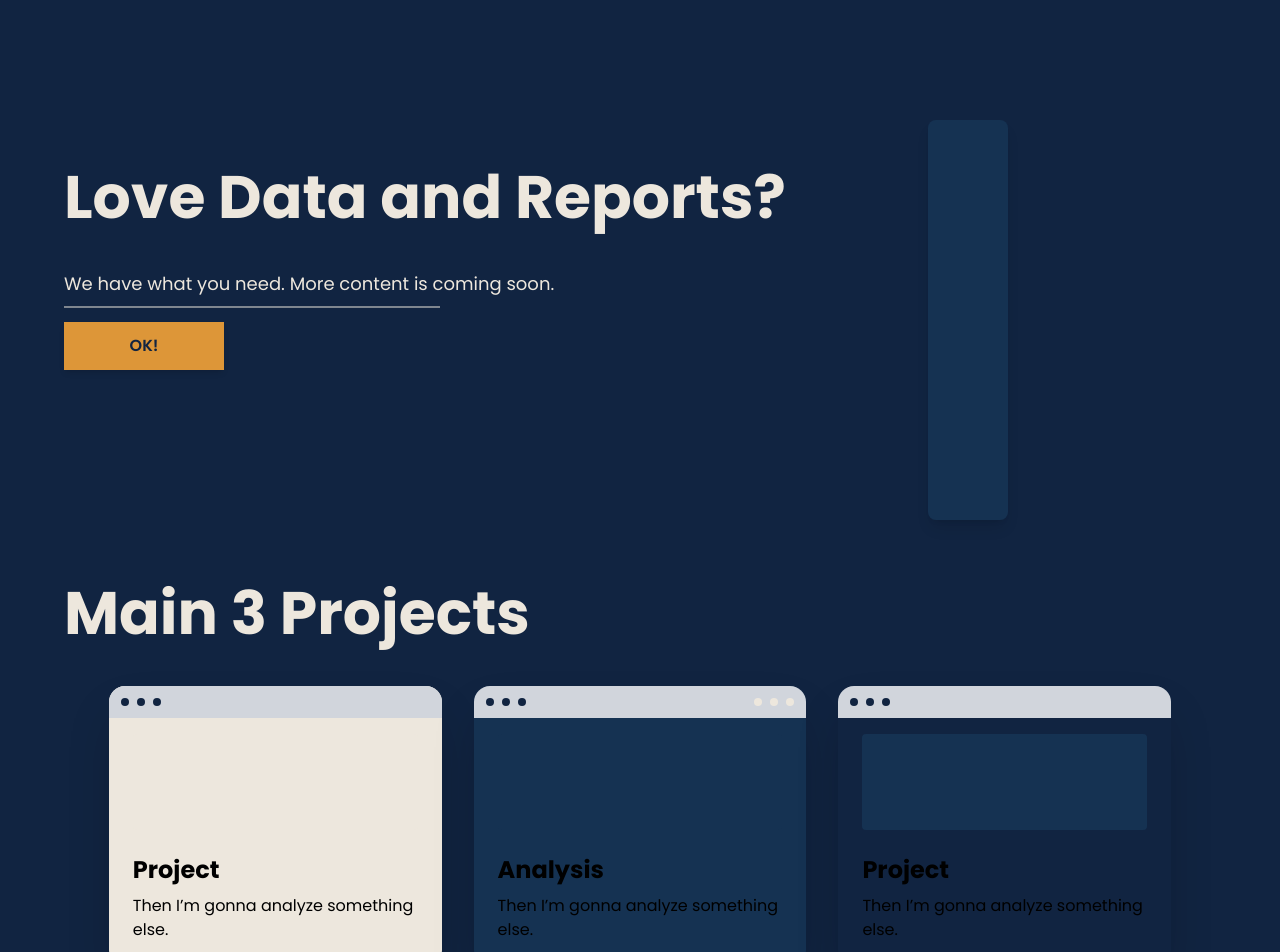
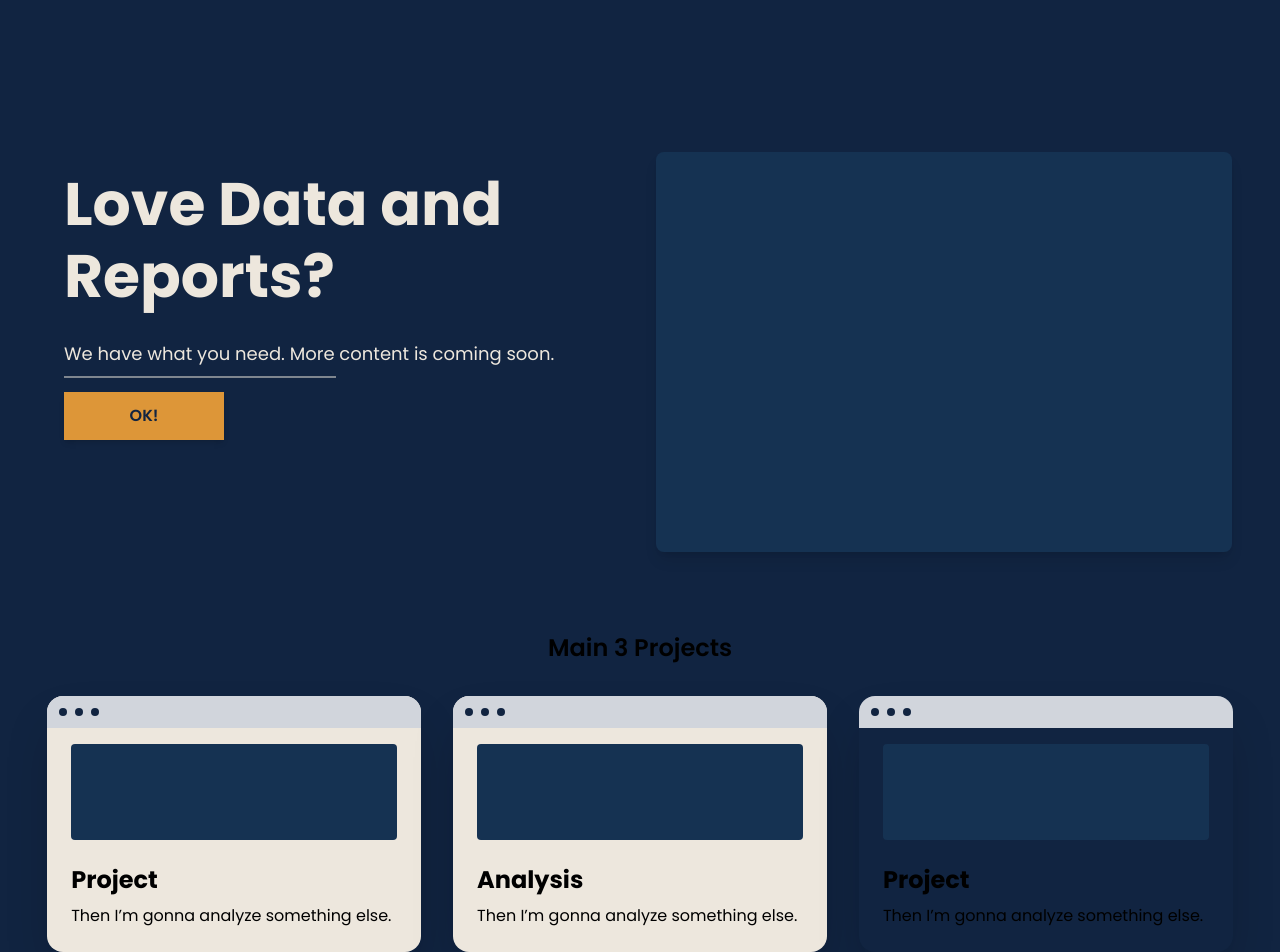
Before and after one commit to Rachalisda/personal-web, a Next.js app in the folder personal-web/: page / in a window 1280 px wide. Shown: the part 200-1152 px from the top of the page. Built offline with nearby package versions, Linux system fonts and the light colour scheme.

Commit message:
Footer in place

```diff
--- a/personal-web/src/app/layout.js
+++ b/personal-web/src/app/layout.js
@@ -3,7 +3,7 @@
 import { Poppins } from "next/font/google";
 import Link from "next/link"; // Import Link for routing
 import "./globals.css";
-import "./styles/footer";
+import Footer from "./styles/footer.js"; // Adjust path if needed
 
 const poppins = Poppins({
   variable: "--font-sans",
@@ -40,9 +40,12 @@ export default function RootLayout({ children }) {
         </nav>
 
         {/* Main Content */}
-        <div className="scroll-container content">
+        <div className="scroll-container content min-h-screen flex flex-col">
+        <main className="flex-grow">
           {children}
-        </div>
+        </main>
+        <Footer />
+      </div>
 
       </body>
 
--- a/personal-web/src/app/page.js
+++ b/personal-web/src/app/page.js
@@ -4,14 +4,13 @@ import Card from './styles/card';
 
 export default function Page() {
   return (
-    <div className="page-style">
-         <div className="bg-[var(--background)]">
-        {/* Container: sets up stacking for hero and content */}
-        <div className="container relative overflow-hidden md:overflow-visible mx-auto flex flex-col md:flex-row items-start min-h-[400px] md:min-h-auto">
-
-          {/* Main Content: above hero */}
-          <div className="relative z-10 p-8 w-full md:w-[5000px]">
-            <h1>Love Data and Reports?</h1>
+    <main className="flex-grow">
+      {/* Hero Section */}
+      <div className="bg-[var(--background)]">
+        <div className="container mx-auto flex flex-col md:flex-row items-start min-h-[400px] gap-8 px-4 py-8">
+          {/* Main Content */}
+          <div className="relative z-10 p-4 md:w-1/2">
+            <h1 className="text-3xl font-bold mb-4">Love Data and Reports?</h1>
             <p className="text-lg text-[var(--text-color)] mb-6 relative">
               We have what you need. More content is coming soon.
               <span className="absolute left-0 bottom-[-10px] w-[50%] h-[2px] bg-[var(--text-color)] opacity-50"></span>
@@ -19,94 +18,52 @@ export default function Page() {
             <Button variant="primary">OK!</Button>
           </div>
 
-       {/* Hero Section: behind content on small screens, floats right on md+ */}
-          <div className="absolute inset-0 z-0 h-[400px] w-full
-                          md:static md:inset-auto md:h-[400px] md:w-auto md:ml-20 md:mr-60">
-            <div className="bg-[var(--foreground)] h-full w-full p-10 rounded-lg shadow-lg">
-              {/* Hero content */}
-            </div>
+          {/* Hero Visual / Decorative Box */}
+          <div className="relative z-0 md:w-1/2">
+            <div className="bg-[var(--foreground)] h-[400px] w-full p-10 rounded-lg shadow-lg" />
           </div>
-
         </div>
       </div>
 
-<section className="bg-[var(--background)] py-12 p-16">
-       <h1>
-        Main 3 Projects
-       </h1>
-        <div className="container mx-auto px-4">
-          <div className="flex flex-col space-y-8 md:flex-row md:space-y-0 md:space-x-8">
-            {/* Analysis card */}
-            <div className="w-full md:w-1/3 flex justify-center">
+      {/* Projects Section */}
+      <section className="bg-[var(--background)] py-12 px-4">
+        <h2 className="text-2xl font-semibold text-center mb-8">Main 3 Projects</h2>
+        <div className="container mx-auto flex flex-col space-y-8 md:flex-row md:space-y-0 md:space-x-8">
+          {[1, 2, 3].map((_, idx) => (
+            <div key={idx} className="w-full md:w-1/3 flex justify-center">
               <Card
-                title="Project"
+                title={idx === 1 ? "Analysis" : "Project"}
                 topBarLight={3}
                 topBarDark={3}
-                variant="light"
+                variant={idx === 2 ? "dark" : "light"}
                 secondDots={false}
                 footer={
-                  <>
-                    <div className="bg-[var(--text-color)] flex-1 h-24 rounded" />
-                  </>
+                  <div className="bg-[var(--foreground)] flex-1 h-24 rounded" />
                 }
               >
                 Then I’m gonna analyze something else.
               </Card>
             </div>
+          ))}
+        </div>
 
-             {/* Analysis card */}
-            <div className="w-full md:w-1/3 flex justify-center">
-              <Card
-                title="Analysis"
-                topBarLight={3}
-                topBarDark={3}
-                footer={
-                  <>
-                    <div className="bg-[var(--foreground)] flex-1 h-24 rounded" />
-                  </>
-                }
-              >
-                Then I’m gonna analyze something else.
-              </Card>
-            </div>
+        <p className="p-10 text-[var(--text-color)] text-center">
+          These are the top ones, but there’s more.
+        </p>
 
-
-
-             {/* Analysis card */}
-            <div className="w-full md:w-1/3 flex justify-center">
-              <Card
-                title="Project"
-                topBarLight={3}
-                topBarDark={3}
-                variant='dark'
-                secondDots={false}
-                footer={
-                  <>
-                    <div className="bg-[var(--foreground)] flex-1 h-24 rounded" />
-                  </>
-                }
-              >
-                Then I’m gonna analyze something else.
-              </Card>
-            </div>
-          </div>
-
+        <div className="text-center">
+          <Button variant="secondary">Take me to More</Button>
         </div>
-        <p className="p-10 text-[var(--text-color)]">These are the top ones, but theres more</p>
-      <Button variant="secondary">Take me to More</Button>
-
       </section>
 
-     {/* Call to Action */}
-     <section className="text-center py-10 bg-[var(--foreground)]">
+      {/* Call to Action */}
+      <section className="text-center py-16 bg-[var(--foreground)] px-4">
         <h2 className="text-2xl font-bold mb-4">Let’s Work Together</h2>
-        <p className="text-md mb-6">Got a project or idea? I’d love to hear it and bring it to life with data and design.</p>
-
+        <p className="text-md mb-6">
+          Got a project or idea? I’d love to hear it and bring it to life with data and design.
+        </p>
         <Button variant="primary">Contact Me</Button>
-
       </section>
-
-    </div>
-
+    </main>
   );
 }
```
